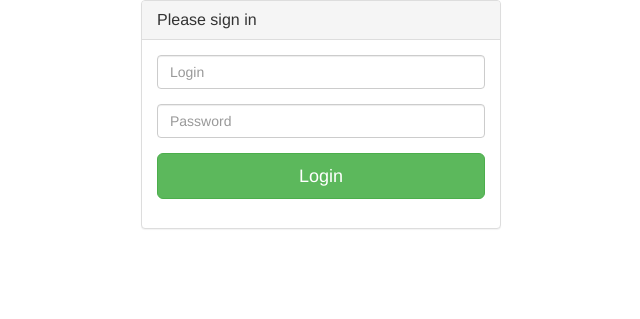
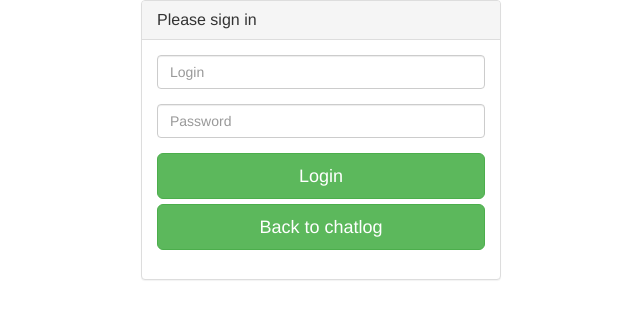
Before and after one commit to 30mb1/Chat-parser, a Flask app: page /login in a window 1280 px wide. Shown: the top 319 px of the page, without its empty margins (319-959 px from the left). Run offline with Flask 2, Linux system fonts and the light colour scheme; some libraries are stand-ins or nearby versions.

Commit message:
"Back" button added to login page.

```diff
--- a/app/templates/login.html
+++ b/app/templates/login.html
@@ -28,6 +28,7 @@
     			    			<input class="form-control" placeholder="Password" name="password" type="password">
     			    		</div>
     			    		<input class="btn btn-lg btn-success btn-block" type="submit" value="Login">
+                            <a href="/index" class="btn btn-lg btn-success btn-block">Back to chatlog</a>
                             <!-- <a href="/register" class="btn btn-lg btn-success btn-block">Sign up</a> -->
     			    	</fieldset>
     			      	</form>
--- a/app/views.py
+++ b/app/views.py
@@ -10,7 +10,6 @@ logging.basicConfig(level=logging.DEBUG)
 @app.route('/index')
 @app.route('/<code>', methods=['GET','POST'])
 def index(code='chat_ru'):
-    print (request.endpoint)
 
     form = forms.chatSetForm()
     comm_form = forms.addCommentForm()
```
